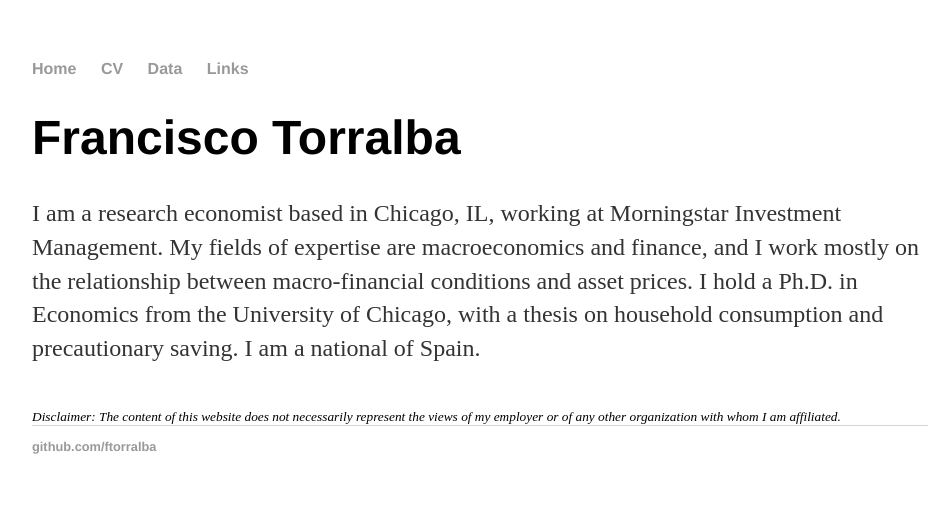
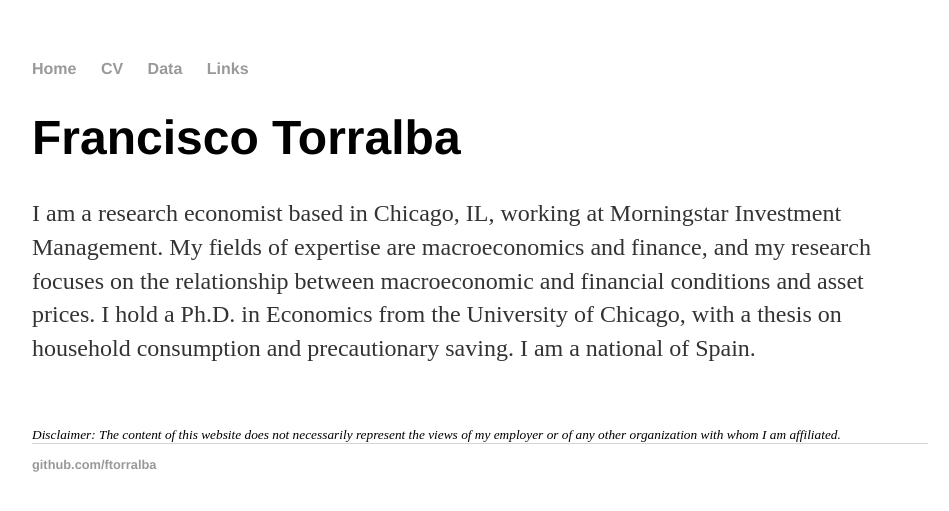
Before and after one commit to ftorralba/ftorralba.github.io, a Jekyll site: the page built from index.html, in a window 1280 px wide. Shown: the top 511 px of the page, without its empty margins (160-1109 px from the left). Built offline with Jekyll 4.4.1, drawn with Linux system fonts in a browser that asks for light colours.

Commit message:
small corrections

```diff
--- a/index.html
+++ b/index.html
@@ -5,10 +5,11 @@ title: Francisco Torralba
 <div class="blurb">
 	<h1>Francisco Torralba</h1>
 	<p>I am a research economist based in Chicago, IL, working at Morningstar Investment Management. My fields of expertise
-	are macroeconomics and finance, and I work mostly on the relationship between macro-financial conditions and asset prices.
-	I hold a Ph.D. in Economics from the University of Chicago, with a thesis on household consumption and precautionary saving.
-	I am a national of Spain.</p>
+	are macroeconomics and finance, and my research focuses on the relationship between macroeconomic and financial conditions
+	and asset prices. I hold a Ph.D. in Economics from the University of Chicago, with a thesis on household consumption and
+	precautionary saving. I am a national of Spain.</p>
 	</br>
+        </br>
         <i><small>Disclaimer: The content of this website does not necessarily represent the views of my employer or of any other
 	organization with whom I am affiliated.</small></i>
 </div><!-- /.blurb -->
```
